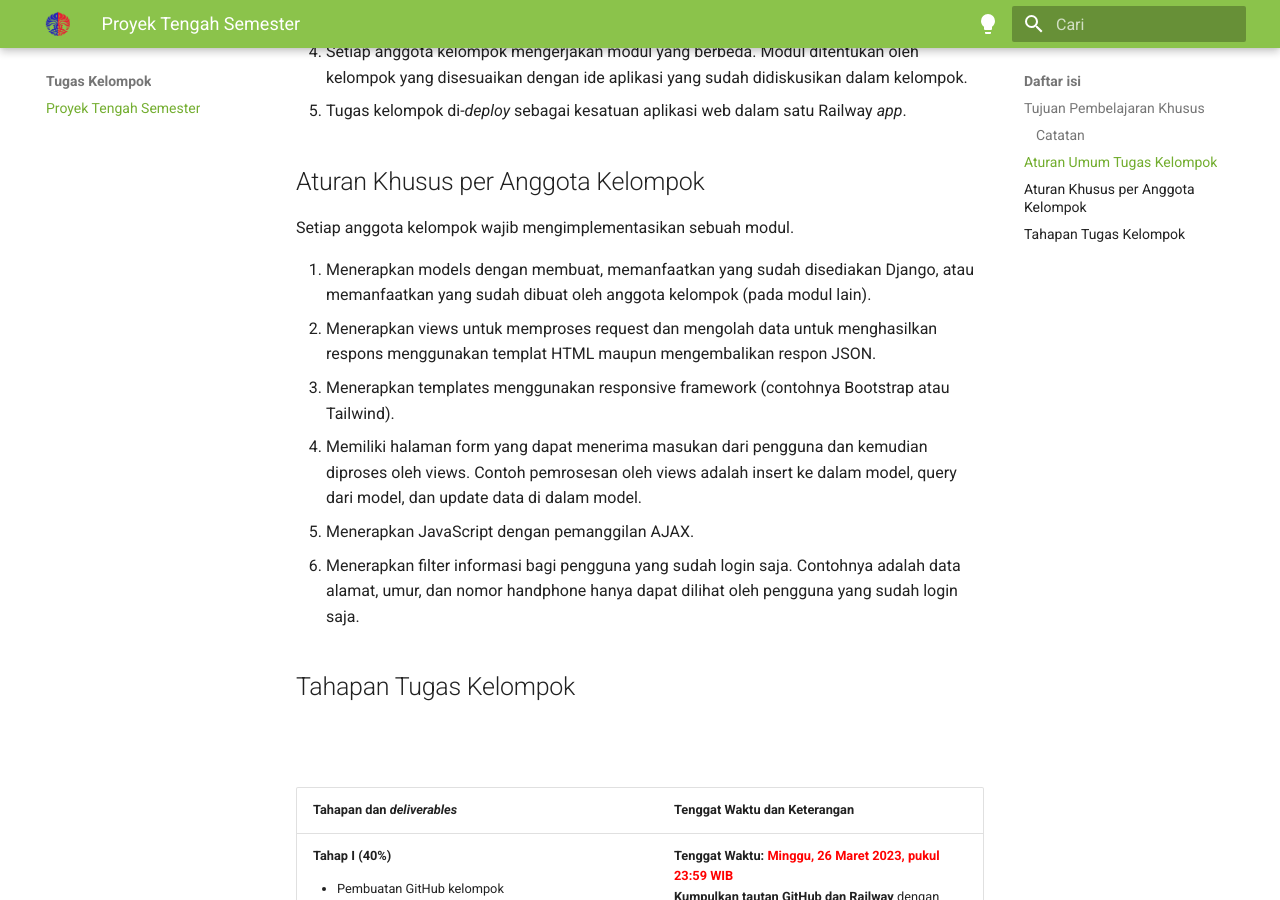
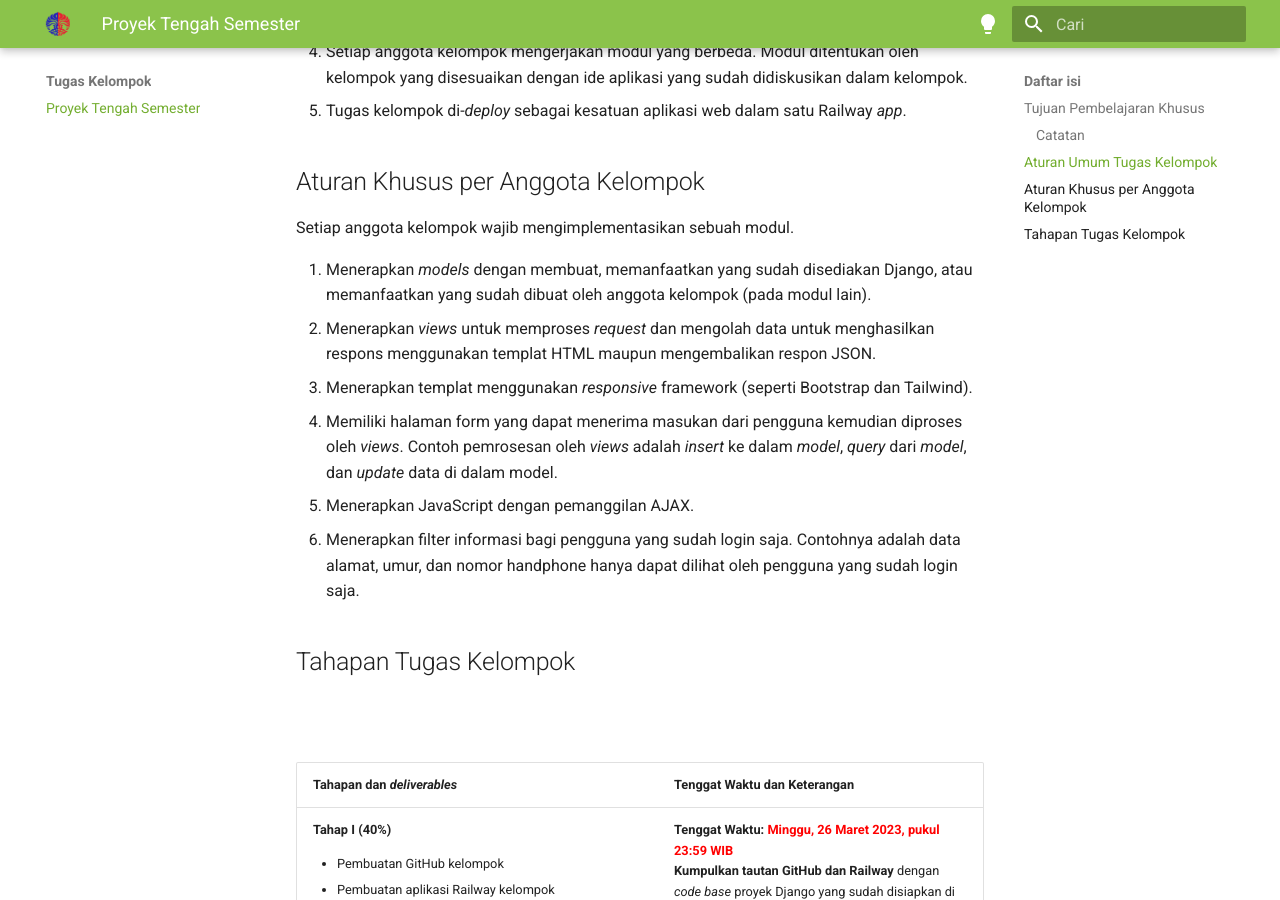
Before and after one commit to pbp-fasilkom-ui/genap-2023, an MkDocs documentation site: the page built from docs/proyek/pts.md, in a window 1280 px wide and 900 px high, scrolled down 1686 px. Built offline with MkDocs 1.6.1 and Material for MkDocs 9.7.7, drawn with Linux system fonts in a browser that asks for light colours.

Commit message:
fix: styling

```diff
--- a/docs/proyek/pts.md
+++ b/docs/proyek/pts.md
@@ -31,10 +31,10 @@ Selamat mengerjakan. 😃
 
 Setiap anggota kelompok wajib mengimplementasikan sebuah modul.
 
-1. Menerapkan models dengan membuat, memanfaatkan yang sudah disediakan Django, atau memanfaatkan yang sudah dibuat oleh anggota kelompok (pada modul lain).
-2. Menerapkan views untuk memproses request dan mengolah data untuk menghasilkan respons menggunakan templat HTML maupun mengembalikan respon JSON.
-3. Menerapkan templates menggunakan responsive framework (contohnya Bootstrap atau Tailwind).
-4. Memiliki halaman form yang dapat menerima masukan dari pengguna dan kemudian diproses oleh views. Contoh pemrosesan oleh views adalah insert ke dalam model, query dari model, dan update data di dalam model.
+1. Menerapkan _models_ dengan membuat, memanfaatkan yang sudah disediakan Django, atau memanfaatkan yang sudah dibuat oleh anggota kelompok (pada modul lain).
+2. Menerapkan _views_ untuk memproses _request_ dan mengolah data untuk menghasilkan respons menggunakan templat HTML maupun mengembalikan respon JSON.
+3. Menerapkan templat menggunakan _responsive_ framework (seperti Bootstrap dan Tailwind).
+4. Memiliki halaman form yang dapat menerima masukan dari pengguna kemudian diproses oleh _views_. Contoh pemrosesan oleh _views_ adalah _insert_ ke dalam _model_, _query_ dari _model_, dan _update_ data di dalam model.
 5. Menerapkan JavaScript dengan pemanggilan AJAX.
 6. Menerapkan filter informasi bagi pengguna yang sudah login saja. Contohnya adalah data alamat, umur, dan nomor handphone hanya dapat dilihat oleh pengguna yang sudah login saja.
 
```
